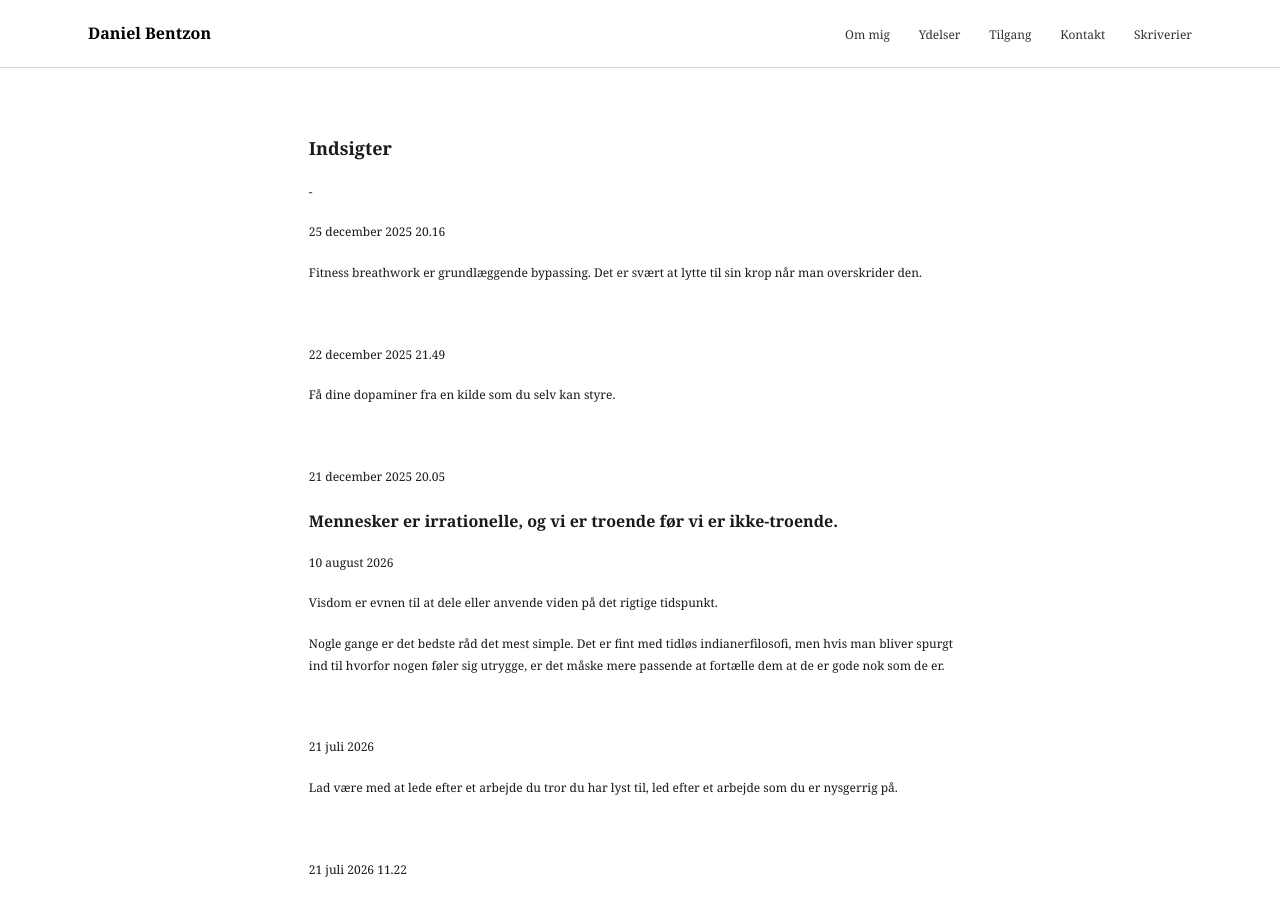
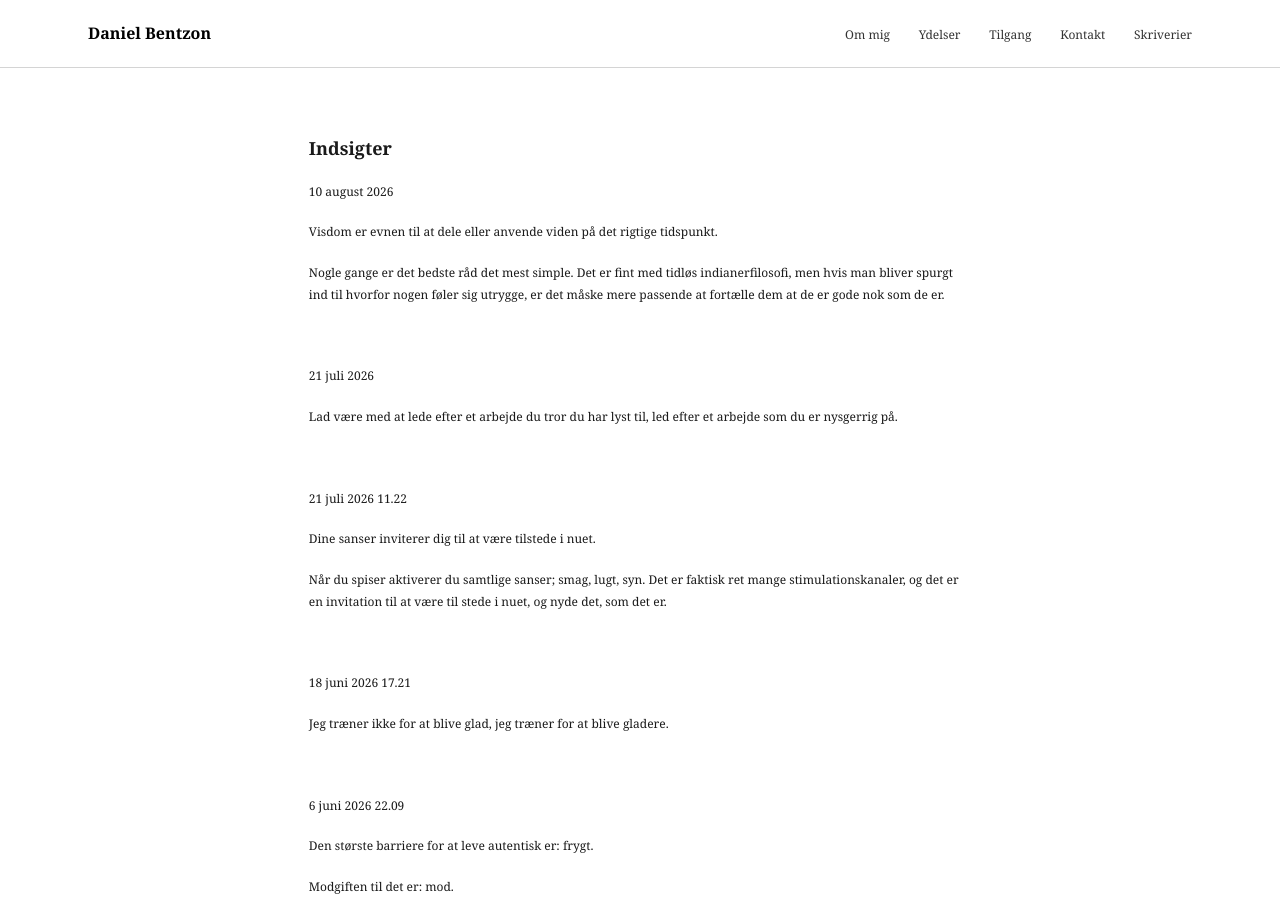
Before and after one commit to danielbentzon/danielbentzon.github.io, a Jekyll site: the page built from _sider/indsigter.md, in a window 1280 px wide and 900 px high. Built offline with Jekyll 4.4.1, drawn with Linux system fonts in a browser that asks for light colours.

Commit message:
Update indsigter.md

```diff
--- a/_sider/indsigter.md
+++ b/_sider/indsigter.md
@@ -1,32 +1,6 @@
 ---
 permalink: /indsigter/
 ---
-
--
-&nbsp;
-
-
-25 december 2025 20.16
-
-Fitness breathwork er grundlæggende bypassing. Det er svært at lytte til sin krop når man overskrider den.
-
-
-
-&nbsp;
-
-22 december 2025 21.49
-
-Få dine dopaminer fra en kilde som du selv kan styre.
-
-
-
-&nbsp;
-
-21 december 2025 20.05
-
-Mennesker er irrationelle, og vi er troende før vi er ikke-troende.
--
-
 10 august 2026
 
 Visdom er evnen til at dele eller anvende viden på det rigtige tidspunkt.
```
